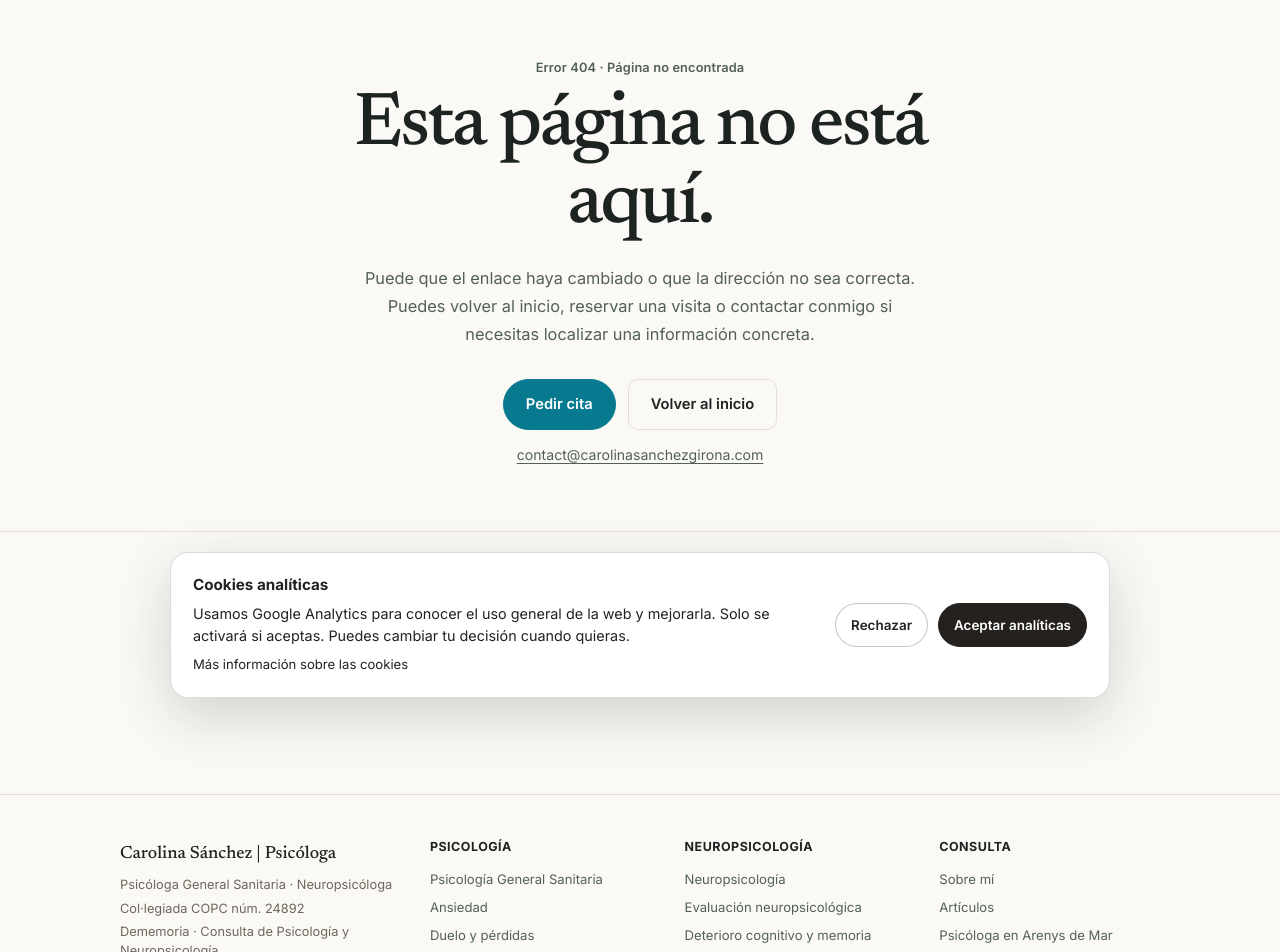
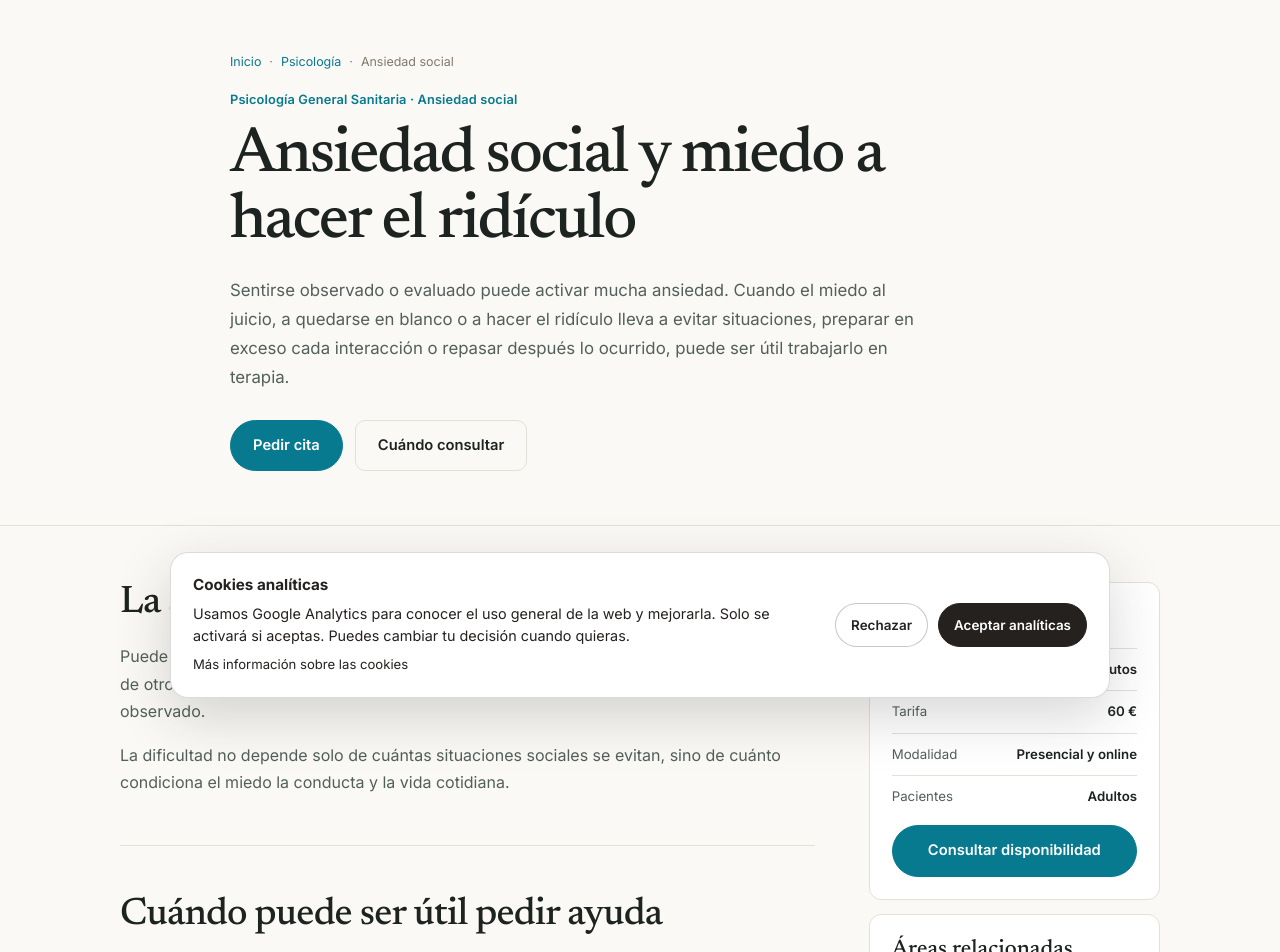
Before and after one commit to carolinasanchezgirona/Portfolio-Carolina, a Next.js app: page /ansiedad-social-y-miedo-al-ridiculo in a window 1280 px wide. Before the commit this address had no page. Shown: the part 80-1032 px from the top of the page. Built offline with nearby package versions, Linux system fonts and the light colour scheme.

Commit message:
SEO: add social anxiety page

```diff
--- /dev/null
+++ b/app/ansiedad-social-y-miedo-al-ridiculo/page.tsx
@@ -0,0 +1,58 @@
+import type { Metadata } from "next";
+import "../seo-pages.css";
+
+export const metadata: Metadata = {
+  title: "Ansiedad social y miedo a hacer el ridículo | Psicóloga en Arenys de Mar",
+  description: "Atención psicológica para ansiedad social, miedo al juicio, vergüenza y evitación de situaciones sociales. Consulta en Arenys de Mar y online.",
+  alternates: { canonical: "/ansiedad-social-y-miedo-al-ridiculo/" },
+  openGraph: {
+    title: "Ansiedad social y miedo a hacer el ridículo | Carolina Sánchez Girona",
+    description: "Psicología sanitaria para trabajar miedo al juicio, vergüenza, evitación y seguridad en situaciones sociales.",
+    url: "https://carolinasanchezgirona.com/ansiedad-social-y-miedo-al-ridiculo/",
+  },
+};
+
+const serviceSchema = {
+  "@context": "https://schema.org",
+  "@type": "Service",
+  name: "Psicología para ansiedad social y miedo al ridículo",
+  provider: { "@type": "Person", name: "Carolina Sánchez Girona", jobTitle: "Psicóloga General Sanitaria", url: "https://carolinasanchezgirona.com" },
+  areaServed: ["Arenys de Mar", "Maresme", "Barcelona", "España"],
+  serviceType: "Intervención psicológica en ansiedad social y miedo al juicio",
+  url: "https://carolinasanchezgirona.com/ansiedad-social-y-miedo-al-ridiculo/",
+};
+
+export default function SocialAnxietyPage() {
+  return (
+    <main className="editorial-site">
+      <header className="site-header">
+        <a className="brand" href="/" aria-label="Carolina Sánchez, inicio"><span className="brand-name">Carolina Sánchez</span><span className="brand-sub">Psicóloga · Neuropsicóloga</span></a>
+        <nav className="nav" aria-label="Navegación principal"><a href="/psicologia/">Psicología</a><a href="/ansiedad/">Ansiedad</a><a className="nav-cta" href="/cita/">Pedir cita</a></nav>
+      </header>
+      <section className="seo-hero"><div className="editorial-wrap seo-hero-inner">
+        <p className="seo-breadcrumbs"><a href="/">Inicio</a><span>·</span><a href="/psicologia/">Psicología</a><span>·</span><span>Ansiedad social</span></p>
+        <p className="editorial-eyebrow">Psicología General Sanitaria · Ansiedad social</p>
+        <h1>Ansiedad social y miedo a hacer el ridículo</h1>
+        <p className="seo-lead">Sentirse observado o evaluado puede activar mucha ansiedad. Cuando el miedo al juicio, a quedarse en blanco o a hacer el ridículo lleva a evitar situaciones, preparar en exceso cada interacción o repasar después lo ocurrido, puede ser útil trabajarlo en terapia.</p>
+        <div className="seo-actions"><a className="editorial-btn editorial-btn-primary" href="/cita/">Pedir cita</a><a className="editorial-btn editorial-btn-secondary" href="#cuando-consultar">Cuándo consultar</a></div>
+      </div></section>
+      <div className="editorial-wrap seo-layout">
+        <article className="seo-copy">
+          <section><h2>La ansiedad social va más allá de ser tímido</h2><p>Puede aparecer al hablar en grupo, conocer gente, participar en reuniones, comer delante de otros, hacer una llamada, expresar una opinión o simplemente sentir que se está siendo observado.</p><p>La dificultad no depende solo de cuántas situaciones sociales se evitan, sino de cuánto condiciona el miedo la conducta y la vida cotidiana.</p></section>
+          <section id="cuando-consultar"><h2>Cuándo puede ser útil pedir ayuda</h2><ul><li>Evitas reuniones, llamadas o situaciones en las que podrías sentirte observado.</li><li>Preparas en exceso lo que vas a decir por miedo a equivocarte.</li><li>Notas rubor, temblor, bloqueo, tensión o dificultad para hablar en situaciones sociales.</li><li>Después de una interacción repasas lo ocurrido buscando errores.</li><li>Te cuesta mostrar desacuerdo o pedir algo por miedo a quedar mal.</li><li>La opinión de los demás pesa demasiado en tus decisiones.</li><li>La ansiedad limita relaciones, trabajo, estudios o actividades que te importan.</li></ul></section>
+          <section><h2>Qué puede mantener la ansiedad social</h2><h3>Atención excesiva sobre uno mismo</h3><p>Vigilar cómo suena la voz, qué expresión tiene la cara o si los demás notan nervios puede aumentar todavía más la activación.</p><h3>Conductas de seguridad</h3><p>Hablar poco, ensayar mentalmente cada frase, evitar mirar a los ojos o esconder signos de ansiedad puede dar alivio a corto plazo, pero mantener el miedo.</p><h3>Interpretaciones negativas</h3><p>Es frecuente asumir que una reacción ambigua significa desaprobación o que cualquier error será muy visible y tendrá consecuencias importantes.</p><h3>Rumiación posterior</h3><p>Revisar una interacción durante horas puede reforzar una memoria sesgada de lo ocurrido y aumentar el miedo a la próxima situación.</p></section>
+          <section><h2>Cómo se trabaja en terapia</h2><p>La intervención puede incluir psicoeducación, exposición gradual a situaciones evitadas, reducción de conductas de seguridad, entrenamiento atencional y revisión de interpretaciones sobre juicio, error y vergüenza.</p><p>También puede ser necesario trabajar autoestima, límites y necesidad de aprobación cuando la ansiedad social se sostiene sobre una dependencia muy alta de la valoración externa.</p></section>
+          <section><h2>Ansiedad social, rechazo y autoestima</h2><p>La ansiedad social puede relacionarse con <a href="/miedo-al-rechazo-y-necesidad-de-aprobacion/">miedo al rechazo y necesidad de aprobación</a>, <a href="/autoestima-y-autocritica/">autoestima y autocrítica</a> y <a href="/rumiacion-y-pensamientos-repetitivos/">rumiación</a>. También forma parte del espectro de problemas de <a href="/ansiedad/">ansiedad</a>, aunque su foco principal sea la evaluación social.</p></section>
+          <section><h2>El objetivo no es dejar de sentir nervios</h2><p>La meta no es controlar cada señal de ansiedad, sino poder participar, hablar, decidir o exponerse a situaciones relevantes aunque exista cierta incomodidad.</p><div className="seo-callout"><strong>La seguridad no aparece siempre antes de actuar.</strong><span>Muchas veces se construye al comprobar que puedes afrontar la situación sin necesitar hacerlo perfecto.</span></div></section>
+        </article>
+        <aside className="seo-sidebar" aria-label="Información práctica">
+          <div className="seo-card"><h2>Sesión de psicología</h2><ul className="seo-facts"><li><span>Duración</span><strong>60 minutos</strong></li><li><span>Tarifa</span><strong>60 €</strong></li><li><span>Modalidad</span><strong>Presencial y online</strong></li><li><span>Pacientes</span><strong>Adultos</strong></li></ul><a className="editorial-btn editorial-btn-primary" href="/cita/">Consultar disponibilidad</a></div>
+          <div className="seo-card"><h3>Áreas relacionadas</h3><div className="seo-related"><a href="/ansiedad/">Ansiedad</a><a href="/miedo-al-rechazo-y-necesidad-de-aprobacion/">Miedo al rechazo</a><a href="/autoestima-y-autocritica/">Autoestima</a><a href="/rumiacion-y-pensamientos-repetitivos/">Rumiación</a></div></div>
+        </aside>
+      </div>
+      <section className="editorial-section seo-authority"><div className="editorial-wrap seo-authority-grid"><div><p className="editorial-section-eyebrow">Profesional responsable</p><h2>Carolina Sánchez Girona</h2><p className="editorial-role">Psicóloga General Sanitaria · Neuropsicóloga</p></div><div className="seo-authority-copy"><p>Trabajo con adultos en ansiedad, inseguridad, miedo al juicio y dificultades relacionales desde una formulación clínica individualizada.</p><div className="seo-authority-links"><a href="/sobre-mi/">Conocer mi trayectoria profesional →</a><a href="/psicologia/">Ver Psicología General Sanitaria →</a></div></div></div></section>
+      <footer className="editorial-footer"><div className="editorial-wrap editorial-footer-inner"><div><p className="editorial-footer-brand">Carolina Sánchez | Psicóloga</p><p>Dememoria · Consulta de Psicología y Neuropsicología</p></div><div><p>Arenys de Mar · Atención online</p><p>© 2026 Carolina Sánchez Girona</p></div></div></footer>
+      <script type="application/ld+json" dangerouslySetInnerHTML={{ __html: JSON.stringify(serviceSchema) }} />
+    </main>
+  );
+}
```
